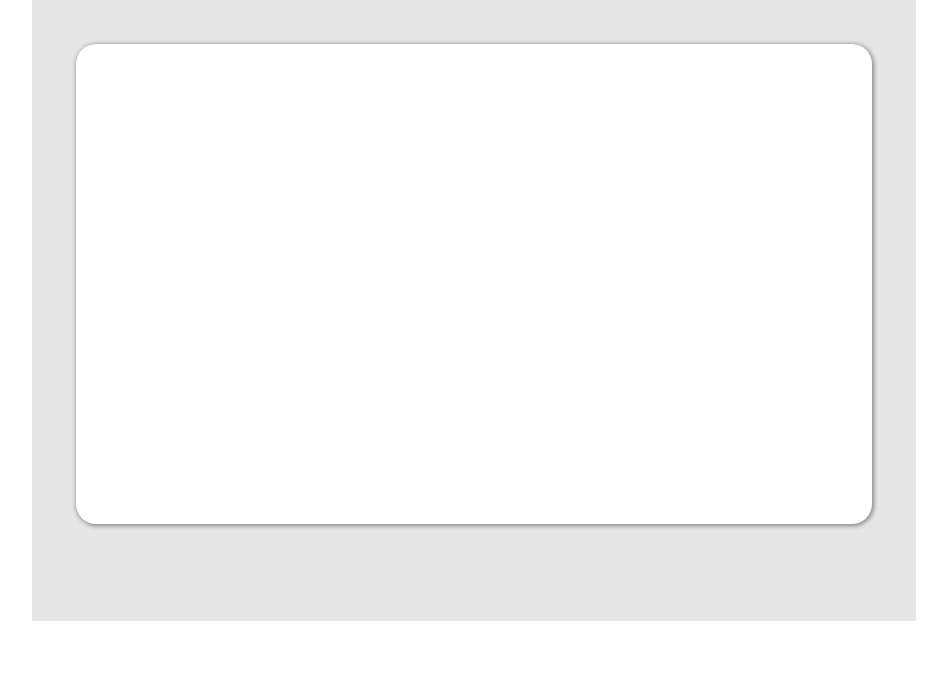
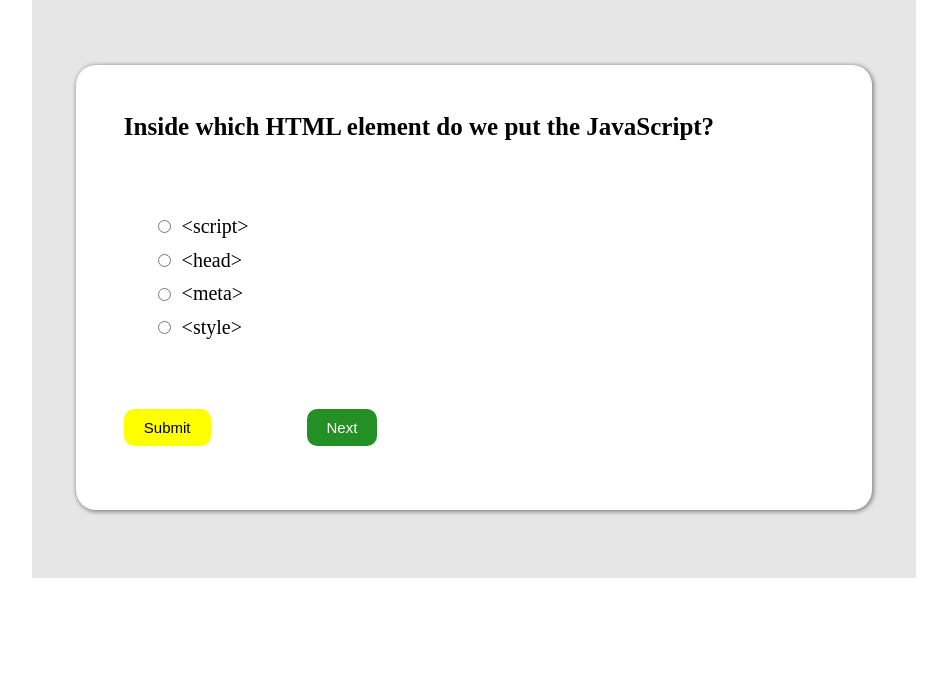
Before and after one commit to ramneek008/Quiz-Module, a plain HTML site: page index.html in a window 1280 px wide. Shown: the part 126-800 px from the top of the page, without its empty margins (166-1113 px from the left). Drawn offline with Linux system fonts and the light colour scheme.

Commit message:
displaying question

```diff
--- a/script.js
+++ b/script.js
@@ -1,6 +1,16 @@
-var scores = 0;
 
 const questions = [
+    {
+        question: "Inside which HTML element do we put the JavaScript?",
+        options: [
+            "<script>",
+            "<head>",
+            "<meta>",
+            "<style>"
+        ],
+        answer: "<script>",
+        score: 1
+    },
     {
         question: "Which of the following is true about typeof operator in JavaScript?",
         options: [
@@ -67,17 +77,7 @@ const questions = [
         answer: "Float",
         score: 1
     },
-    {
-        question: "Inside which HTML element do we put the JavaScript?",
-        options: [
-            "<script>",
-            "<head>",
-            "<meta>",
-            "<style>"
-        ],
-        answer: "<script>",
-        score: 1
-    },
+
     {
         question: "What is the correct syntax for referring to an external script called \"script.js\"? ",
         options: [
@@ -111,4 +111,50 @@ const questions = [
         answer: "Splice",
         score: 1
     }
-]
+];
+
+var i=0,j=0, scores=0;
+
+var h = document.createElement("h2");
+var q = document.createTextNode(questions[i].question);
+h.appendChild(q);
+var div =document.getElementById("box");
+div.appendChild(h);
+
+var form = document.createElement("form");
+for(let j=0;j<4;j++)
+{
+    var input = document.createElement("input");
+    input.setAttribute("type", "radio");
+    input.setAttribute("name", "ans");
+    var op = document.createTextNode(questions[i].options[j]);
+    form.appendChild(input);
+    form.appendChild(op);
+    var br = document.createElement("br");
+    form.appendChild(br);
+}
+
+div.appendChild(form);
+
+var button1 = document.createElement("button");
+button1.setAttribute("id", "submit")
+var sub = document.createTextNode("Submit");
+button1.appendChild(sub);
+div.appendChild(button1);
+
+var button2 = document.createElement("button");
+button2.setAttribute("id", "next")
+var next = document.createTextNode("Next");
+button2.appendChild(next);
+div.appendChild(button2);
+
+
+// questions.map(
+//     (ques)=>{
+//         console.log(ques.question);
+//         var p = document.createElement("p");
+//         var n = document.createTextNode(ques.question);
+//         p.appendChild(n)
+//         document.body.appendChild(p);
+//     }
+// )
--- a/style.css
+++ b/style.css
@@ -2,7 +2,8 @@
 	width:70%;
 	margin:auto;
 	background-color: #e6e6e6;
-	height:90vh;
+	min-height:80vh;
+	margin-top:8vh;
 }
 
 h1{
@@ -14,10 +15,37 @@ h1{
 
 #box{
 	background-color:white;
-	height:60vh;
+	min-height:50vh;
 	width:90%;
 	margin:auto;
 	border-radius:20px;
-	margin-top:12vh;
+	margin-top:10vh;
 	box-shadow: 1px 1px 4px 1px #888888;
 }
+
+h2{
+	font-size:25px;
+	padding:6vh;
+}
+
+form{
+	padding:0px 9vh;
+	font-size:20px;
+}
+input{
+	margin:1.3vh;
+}
+button{
+	font-size:15px;
+	padding:10px 20px;
+	border:none;
+	border-radius: 10px;
+	margin:8vh 6vh;
+}
+#submit{
+	background-color: #ffff00;
+}
+#next{
+	background-color: #248f24;
+	color:white;
+}
```
